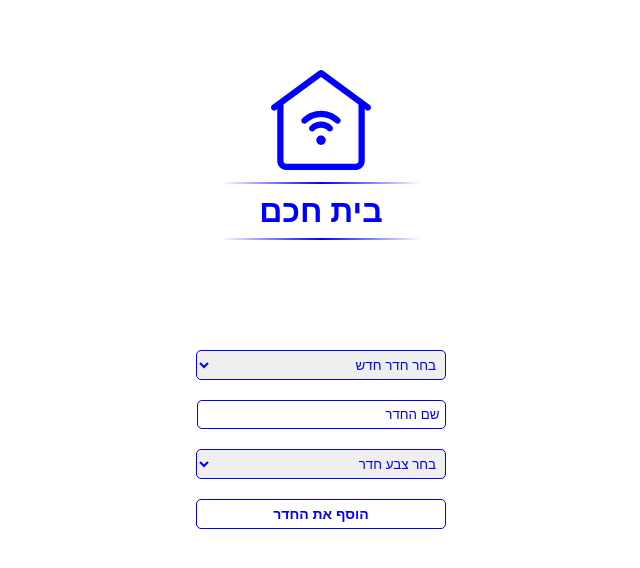
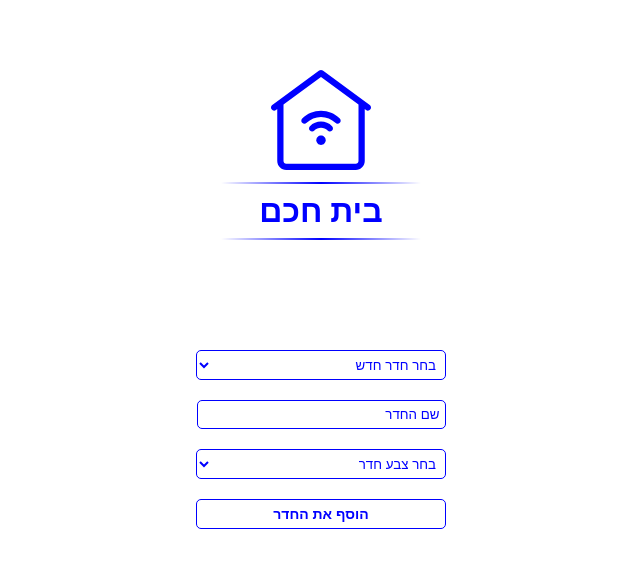
Before and after one commit to chf-d/smart-home, a React (Create React App) app: page /#/AddRoom in a window 1280 px wide. Shown: the top 568 px of the page, without its empty margins (319-959 px from the left). Built offline with nearby package versions, Linux system fonts and the light colour scheme.

Commit message:
'bgcolor'

```diff
--- a/src/App.css
+++ b/src/App.css
@@ -78,6 +78,7 @@ hr {
   width: 250px;
   height: 30px;
   outline: none;
+  background-color: white !important;
 }
 
 #addInput{
@@ -146,6 +147,7 @@ hr {
 }
 
 #selectItens{
+  vertical-align: top;
   width: 190px;
   margin-left: 0px;
   border-radius:0px 5px 5px 0px ;
@@ -159,4 +161,5 @@ hr {
   border-radius:5px 0px 0px 5px ;
   border: 1.5px solid blue;
   padding: 0px;
+  margin-top: 10px;
 }
```
Also changed, not shown: 11 other files (tests, documents, lock files or other folders).
